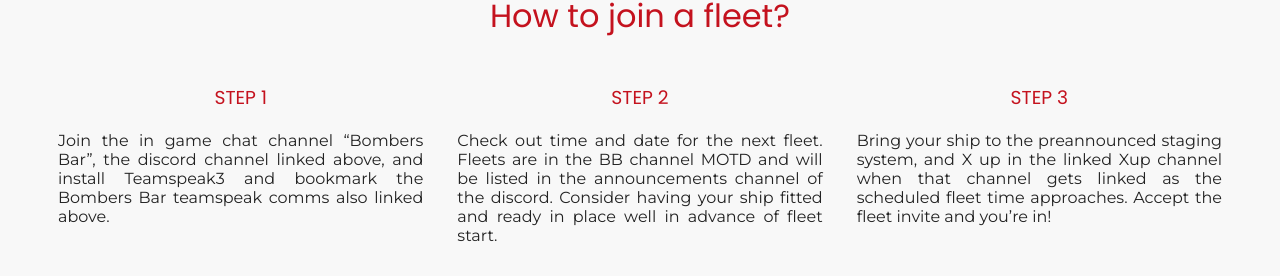
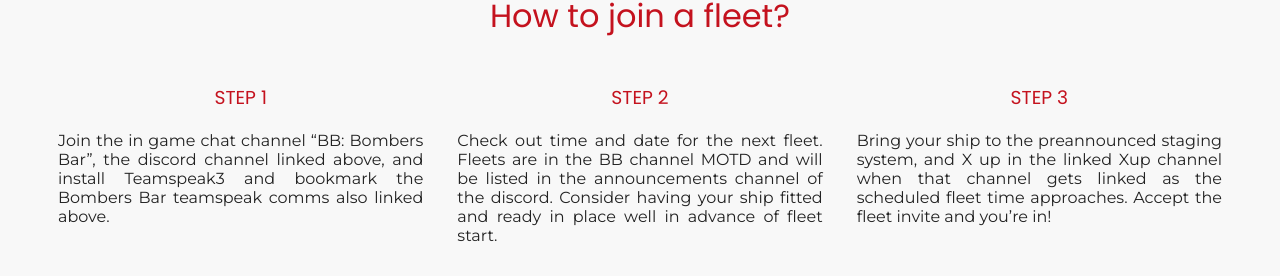
Before and after one commit to BombersBar/website, a React (Create React App) app: page / in a window 1280 px wide. Shown: the part 832-1108 px from the top of the page. Built offline with nearby package versions, Linux system fonts and the light colour scheme.

Commit message:
Edited main channel name in the how to join section.

```diff
--- a/src/Views/Homepage.jsx
+++ b/src/Views/Homepage.jsx
@@ -66,7 +66,7 @@
                   <td width='33%'>
                     <h3>STEP 1</h3>
                     <p className="howToJoinContents">
-                      Join the in game chat channel “Bombers Bar”, the discord channel linked above, and install Teamspeak3 and bookmark the Bombers Bar teamspeak comms also linked above.
+                      Join the in game chat channel “BB: Bombers Bar”, the discord channel linked above, and install Teamspeak3 and bookmark the Bombers Bar teamspeak comms also linked above.
                     </p>
                   </td>
                   <td width='33%'>
```
